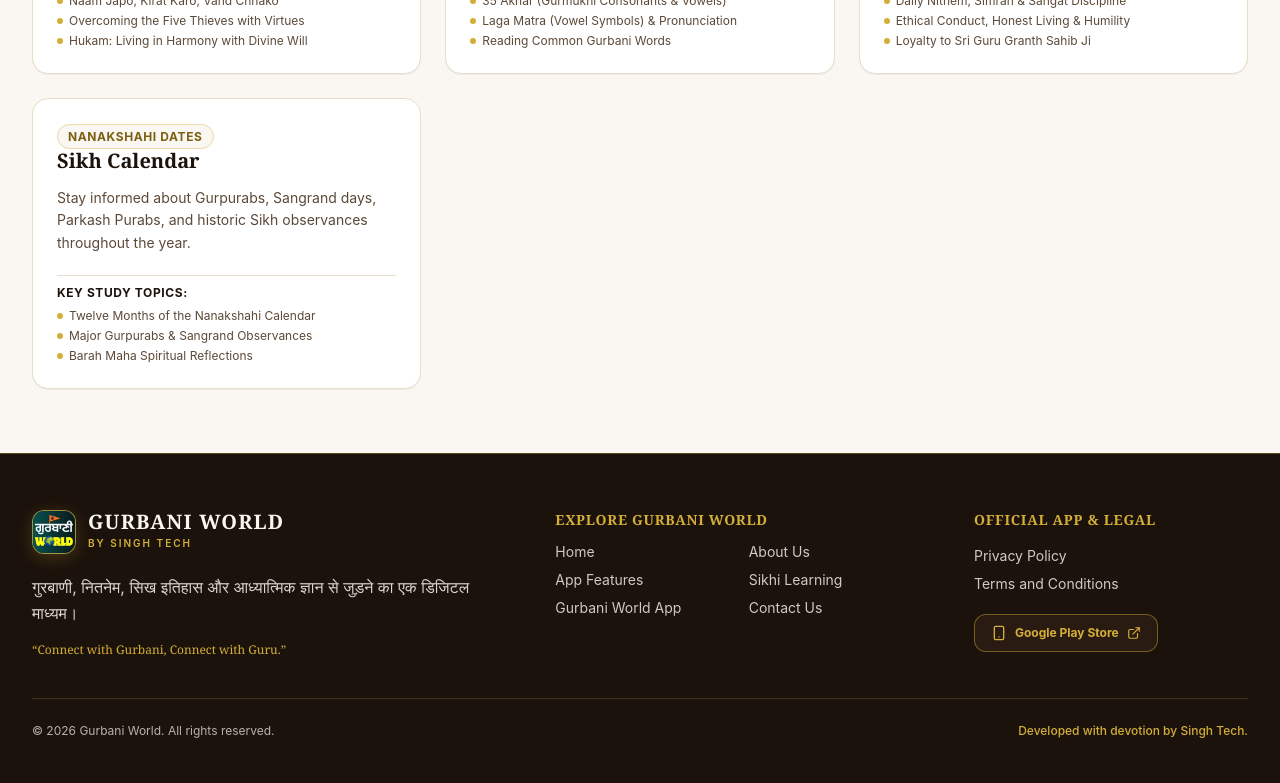
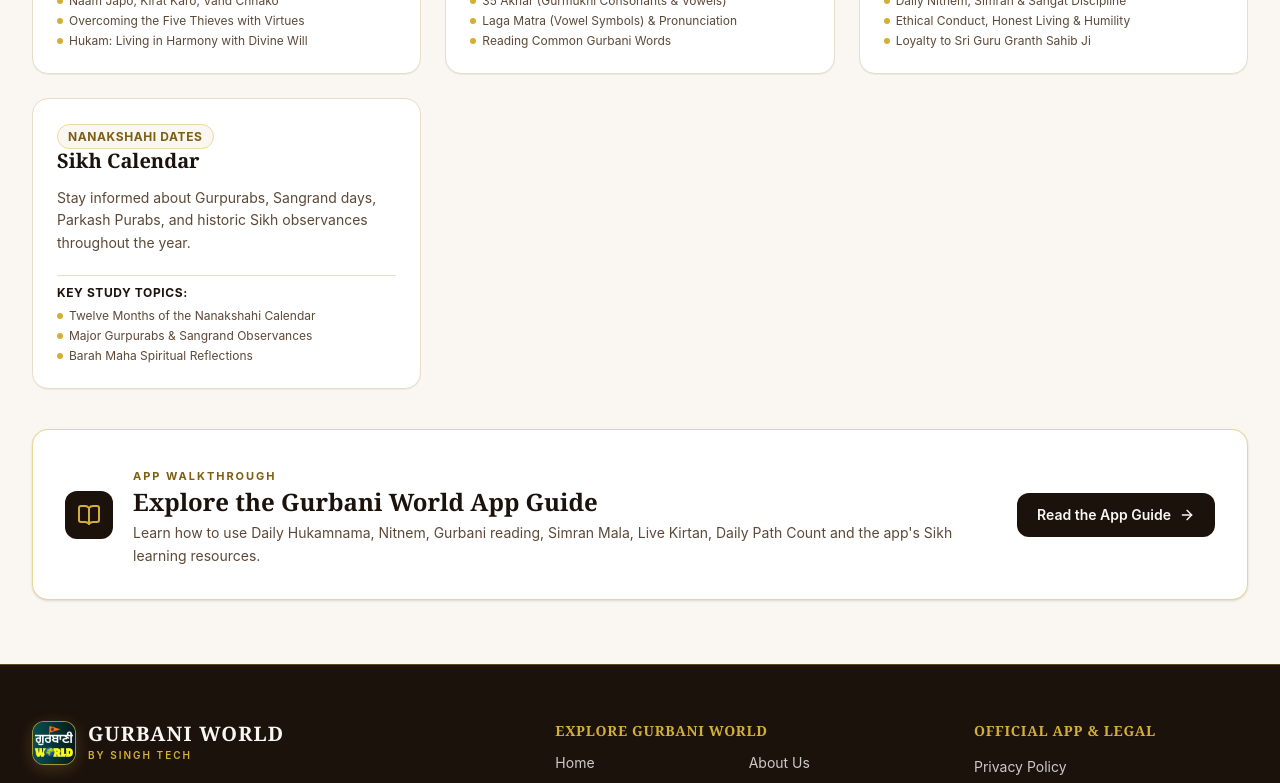
Before and after one commit to readopop/gurbani-world-website, a React (Vite) app: page /learning in a window 1280 px wide. Shown: the part 846-1629 px from the top of the page. Built offline with nearby package versions, Linux system fonts and the light colour scheme.

Commit message:
Link app guide from Sikhi Learning Hub

```diff
--- a/src/pages/Learning.jsx
+++ b/src/pages/Learning.jsx
@@ -1,9 +1,8 @@
-import { useState } from 'react';
-import { ChevronRight } from 'lucide-react';
+import { Link } from 'react-router-dom';
+import { BookOpen, ArrowRight } from 'lucide-react';
 import { SIKHI_LEARNING_MODULES } from '../data/learning';
 
 export default function Learning() {
-  const [activeLearningModule, setActiveLearningModule] = useState(null);
   return (
     <section className="py-16 bg-[#FAF7F2]">
       <div className="max-w-7xl mx-auto px-4 sm:px-6 lg:px-8 space-y-10">
@@ -20,11 +19,8 @@ export default function Learning() {
           </p>
         </div>
 
-        {/* Modules Grid */}
         <div className="grid grid-cols-1 md:grid-cols-2 lg:grid-cols-3 gap-6">
-          {SIKHI_LEARNING_MODULES.map((module) => {
-            const isExpanded = activeLearningModule === module.id;
-            return (
+          {SIKHI_LEARNING_MODULES.map((module) => (
             <div
               key={module.id}
               className="bg-white rounded-2xl p-6 border border-[#E6DEC8] hover:border-[#D4AF37] transition shadow-2xs flex flex-col justify-between space-y-5"
@@ -36,7 +32,6 @@ export default function Learning() {
                 <h2 className="font-serif text-xl font-bold text-[#1C120C]">{module.title}</h2>
                 <p className="text-sm text-[#5C4938] leading-relaxed">{module.summary}</p>
               </div>
-
               <div className="space-y-4 pt-2 border-t border-[#E6DEC8]">
                 <div className="space-y-1.5">
                   <p className="text-[12px] font-bold uppercase tracking-wider text-[#1C120C]">
@@ -51,28 +46,30 @@ export default function Learning() {
                     ))}
                   </ul>
                 </div>
-
-                  {/* <button
-                    type="button"
-                    onClick={() => setActiveLearningModule(isExpanded ? null : module.id)}
-                    className="w-full py-2.5 rounded-xl bg-[#FAF7F2] hover:bg-[#F2ECE1] border border-[#E6DEC8] text-xs font-bold text-[#1C120C] flex items-center justify-center gap-1 transition cursor-pointer"
-                  >
-                    <span>{isExpanded ? 'Hide Excerpt' : 'Read Sample Excerpt'}</span>
-                    <ChevronRight
-                      className={`w-4 h-4 transition-transform ${isExpanded ? 'rotate-90' : ''}`}
-                    />
-                  </button> */}
-
-                  {isExpanded && (
-                    <div className="p-3.5 rounded-xl bg-[#FAF7F2] border border-[#D4AF37]/40 text-xs text-[#4A3B2C] leading-relaxed italic">
-                      "{module.sampleExcerpt}"
-                    </div>
-                  )}
               </div>
             </div>
-            );
-          })}
+          ))}
         </div>
+
+        <section className="rounded-2xl border border-[#D4AF37]/50 bg-white p-6 sm:p-8 flex flex-col sm:flex-row sm:items-center gap-5 shadow-sm">
+          <div className="w-12 h-12 rounded-xl bg-[#1C120C] text-[#D4AF37] flex items-center justify-center shrink-0">
+            <BookOpen className="w-6 h-6" />
+          </div>
+          <div className="flex-1 space-y-1">
+            <span className="text-[11px] font-bold uppercase tracking-[0.18em] text-[#7D5F12]">App walkthrough</span>
+            <h2 className="font-serif text-xl sm:text-2xl font-bold text-[#1C120C]">Explore the Gurbani World App Guide</h2>
+            <p className="text-sm text-[#5C4938] leading-relaxed">
+              Learn how to use Daily Hukamnama, Nitnem, Gurbani reading, Simran Mala, Live Kirtan,
+              Daily Path Count and the app's Sikh learning resources.
+            </p>
+          </div>
+          <Link
+            to="/learning/gurbani-world-app-guide"
+            className="inline-flex items-center justify-center gap-2 rounded-xl bg-[#1C120C] text-[#FAF7F2] px-5 py-3 text-sm font-semibold hover:bg-[#2A1B12] transition shrink-0"
+          >
+            Read the App Guide <ArrowRight className="w-4 h-4" />
+          </Link>
+        </section>
       </div>
     </section>
   );
```
Lines whose indentation alone changed are shown as unchanged.
